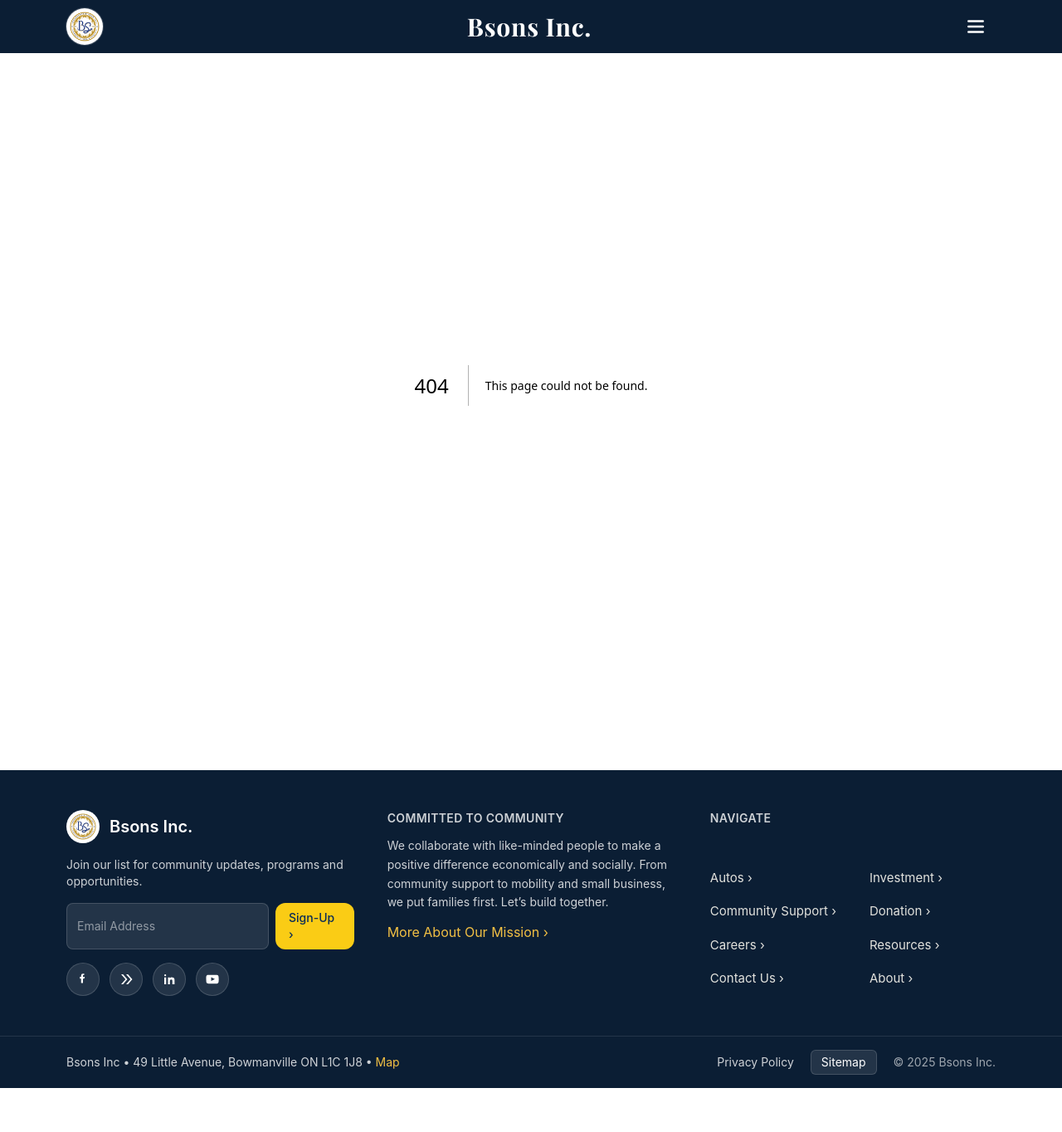
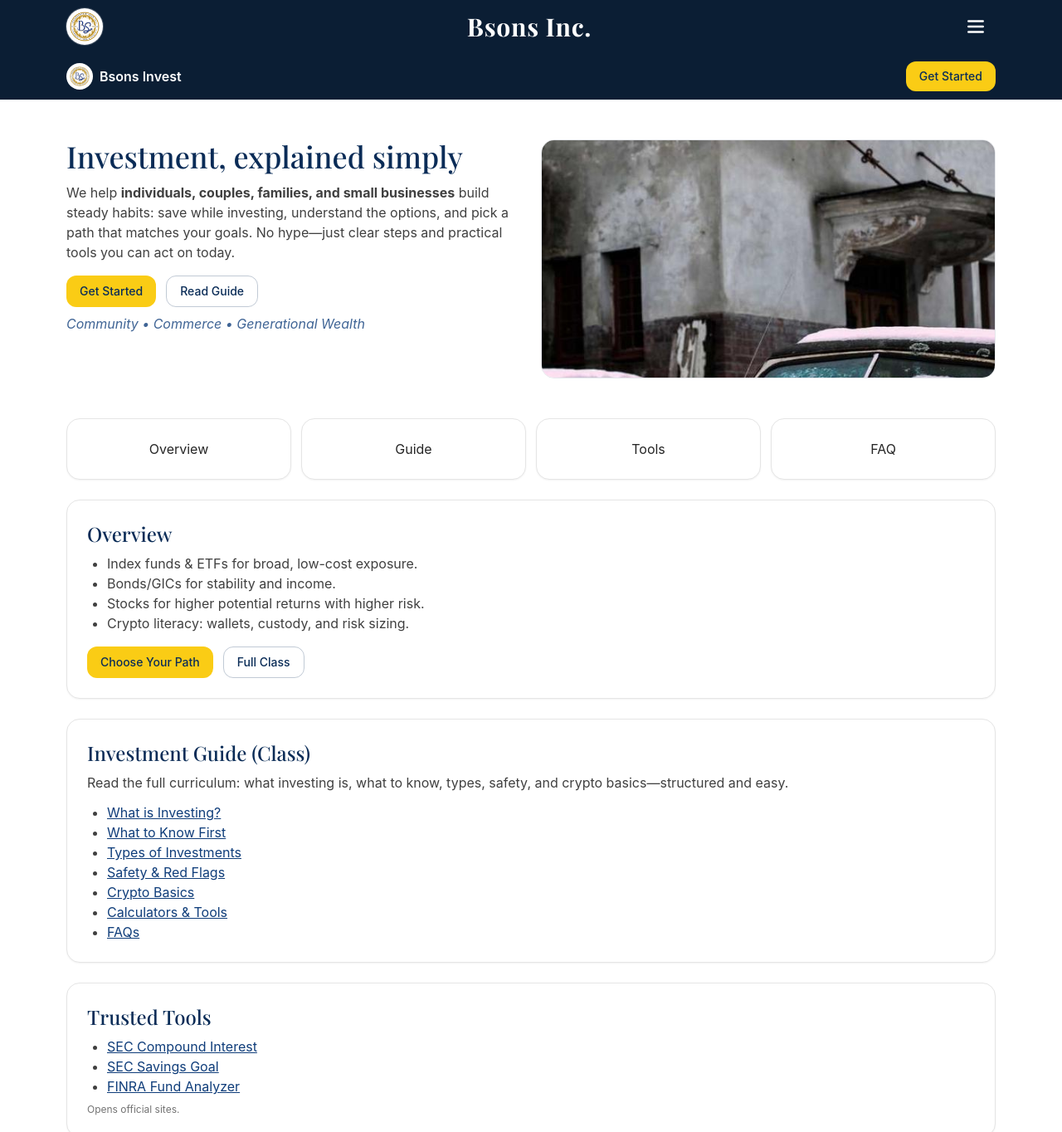
Before and after one commit to Aim-Empire/site_bsonsinc, a Next.js app: page /invest-app in a window 1280 px wide. Before the commit this address had no page. Shown: the top 1364 px of the page at 83% size. Before the commit the page ends 1311 px from the top, so only its background shows below. Built offline with nearby package versions, Linux system fonts and the light colour scheme.

Commit message:
feat(invest-app): standalone PWA at /invest-app with manifest, service worker, and offline-ready UI

```diff
--- /dev/null
+++ b/app/invest-app/layout.tsx
@@ -0,0 +1,15 @@
+import type { Metadata } from "next";
+export const metadata: Metadata = {
+  title: "Bsons Invest (App)",
+  description: "Standalone investment mini-app: overview, guide, tools, FAQ.",
+  manifest: "/manifest.webmanifest",
+  themeColor: "#0A2C57",
+  icons: { icon: "/icons/icon-192.png", apple: "/icons/icon-192.png" }
+};
+export default function Layout({ children }: { children: React.ReactNode }) {
+  return (
+    <html lang="en">
+      <body className="bg-[var(--page-invest,#FFF9F2)]">{children}</body>
+    </html>
+  );
+}
--- /dev/null
+++ b/app/invest-app/page.tsx
@@ -0,0 +1,101 @@
+import Link from "next/link";
+import RegisterSW from "@/components/RegisterSW";
+
+const Tab = ({ id, title, children }: { id: string; title: string; children: React.ReactNode }) => (
+  <section id={id} className="card scroll-mt-20">
+    <h2 className="font-display text-2xl text-brand-navy">{title}</h2>
+    <div className="mt-2 text-neutral-700">{children}</div>
+  </section>
+);
+
+export default function InvestApp() {
+  return (
+    <main className="min-h-screen">
+      <RegisterSW />
+      {/* App Header (minimal) */}
+      <header className="bg-[#0B1E34] text-white">
+        <div className="container-default h-14 flex items-center justify-between">
+          <Link href="/" className="flex items-center gap-2">
+            <span className="w-8 h-8 rounded-full bg-white grid place-items-center overflow-hidden">
+              <img src="/logo.png" className="w-6 h-6 object-contain" alt="Bsons" />
+            </span>
+            <span className="font-semibold">Bsons Invest</span>
+          </Link>
+          <Link href="/auth" className="btn bg-[var(--brand-gold)] text-[var(--brand-navy)]">Get Started</Link>
+        </div>
+      </header>
+
+      {/* Hero */}
+      <section className="container-default py-8 md:py-12 grid md:grid-cols-2 gap-6">
+        <div>
+          <h1 className="font-display text-4xl text-brand-navy">Investment, explained simply</h1>
+          <p className="mt-3 text-neutral-700">
+            We help <strong>individuals, couples, families, and small businesses</strong> build steady habits:
+            save while investing, understand the options, and pick a path that matches your goals. No hype—just
+            clear steps and practical tools you can act on today.
+          </p>
+          <div className="mt-4 flex gap-3">
+            <a className="btn" href="/auth">Get Started</a>
+            <a className="btn-outline" href="#guide">Read Guide</a>
+          </div>
+          <em className="mt-2 block text-brand-blue/80">Community • Commerce • Generational Wealth</em>
+        </div>
+        <img src="/invest.jpg?v=6" alt="Investing" className="rounded-2xl border w-full h-56 md:h-72 object-cover" />
+      </section>
+
+      {/* Quick Nav */}
+      <nav className="container-default grid grid-cols-2 md:grid-cols-4 gap-3 mb-6">
+        <a className="card text-center" href="#overview">Overview</a>
+        <a className="card text-center" href="#guide">Guide</a>
+        <a className="card text-center" href="#tools">Tools</a>
+        <a className="card text-center" href="#faq">FAQ</a>
+      </nav>
+
+      <div className="container-default grid gap-6 pb-12">
+        <Tab id="overview" title="Overview">
+          <ul className="list-disc ml-6">
+            <li>Index funds & ETFs for broad, low-cost exposure.</li>
+            <li>Bonds/GICs for stability and income.</li>
+            <li>Stocks for higher potential returns with higher risk.</li>
+            <li>Crypto literacy: wallets, custody, and risk sizing.</li>
+          </ul>
+          <div className="mt-4 flex gap-3">
+            <Link className="btn" href="/auth">Choose Your Path</Link>
+            <Link className="btn-outline" href="/resources/investment-guide">Full Class</Link>
+          </div>
+        </Tab>
+
+        <Tab id="guide" title="Investment Guide (Class)">
+          <p>Read the full curriculum: what investing is, what to know, types, safety, and crypto basics—structured and easy.</p>
+          <ul className="mt-3 list-disc ml-6">
+            <li><a className="text-brand-blue underline" href="/resources/investment-guide#what">What is Investing?</a></li>
+            <li><a className="text-brand-blue underline" href="/resources/investment-guide#know">What to Know First</a></li>
+            <li><a className="text-brand-blue underline" href="/resources/investment-guide#types">Types of Investments</a></li>
+            <li><a className="text-brand-blue underline" href="/resources/investment-guide#safety">Safety & Red Flags</a></li>
+            <li><a className="text-brand-blue underline" href="/resources/investment-guide#crypto">Crypto Basics</a></li>
+            <li><a className="text-brand-blue underline" href="/resources/investment-guide#tools">Calculators & Tools</a></li>
+            <li><a className="text-brand-blue underline" href="/resources/investment-guide#faq">FAQs</a></li>
+          </ul>
+        </Tab>
+
+        <Tab id="tools" title="Trusted Tools">
+          <ul className="list-disc ml-6">
+            <li><a className="text-brand-blue underline" href="https://www.investor.gov/financial-tools-calculators/calculators/compound-interest-calculator" target="_blank" rel="noreferrer">SEC Compound Interest</a></li>
+            <li><a className="text-brand-blue underline" href="https://www.investor.gov/financial-tools-calculators/calculators/savings-goal-calculator" target="_blank" rel="noreferrer">SEC Savings Goal</a></li>
+            <li><a className="text-brand-blue underline" href="https://www.investor.gov/financial-tools-calculators/financial-tools/mutual-fund-analyzer" target="_blank" rel="noreferrer">FINRA Fund Analyzer</a></li>
+          </ul>
+          <p className="mt-2 text-xs text-neutral-500">Opens official sites.</p>
+        </Tab>
+
+        <Tab id="faq" title="Quick FAQ">
+          <div className="grid md:grid-cols-2 gap-4">
+            <div><h3 className="font-semibold">Minimum to begin?</h3><p className="text-sm">Even $25–$50/month builds the habit while you learn.</p></div>
+            <div><h3 className="font-semibold">Can I pause?</h3><p className="text-sm">Yes—adjust or pause anytime.</p></div>
+            <div><h3 className="font-semibold">Do you give financial advice?</h3><p className="text-sm">We provide education and tools; decisions are yours.</p></div>
+            <div><h3 className="font-semibold">Tutor sessions?</h3><p className="text-sm">Start at <a className="text-brand-blue underline" href="/auth">/auth</a> and request a session.</p></div>
+          </div>
+        </Tab>
+      </div>
+    </main>
+  );
+}
--- /dev/null
+++ b/components/RegisterSW.tsx
@@ -0,0 +1,19 @@
+"use client";
+import { useEffect, useState } from "react";
+
+export default function RegisterSW() {
+  const [ready, setReady] = useState(false);
+  useEffect(() => {
+    if ("serviceWorker" in navigator) {
+      navigator.serviceWorker
+        .register("/sw.js")
+        .then(() => setReady(true))
+        .catch(() => setReady(false));
+    }
+  }, []);
+  return (
+    <span className="sr-only" aria-live="polite">
+      {ready ? "App ready for offline" : ""}
+    </span>
+  );
+}
```
Also changed, not shown: public/sw.js (added, +40 -0 lines), public/icons/icon-192.png (added), public/icons/icon-512.png (added), public/manifest.webmanifest (added).
